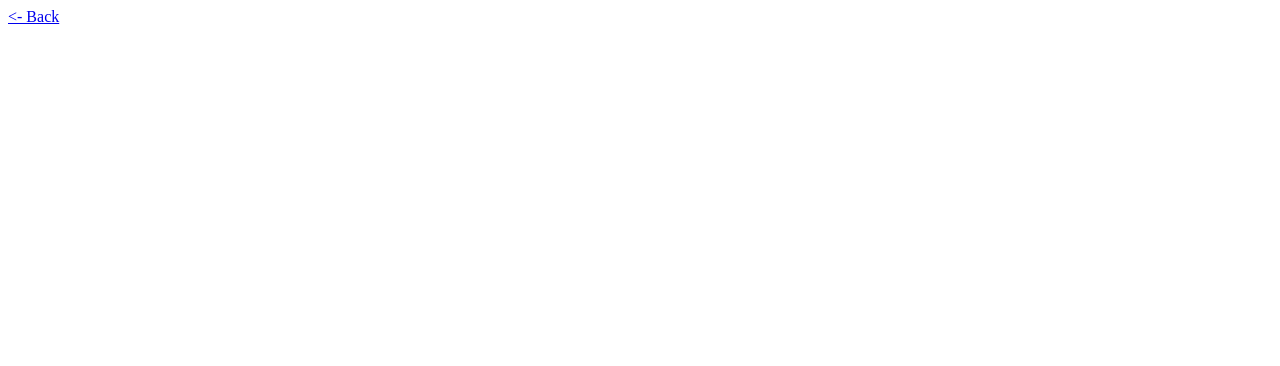
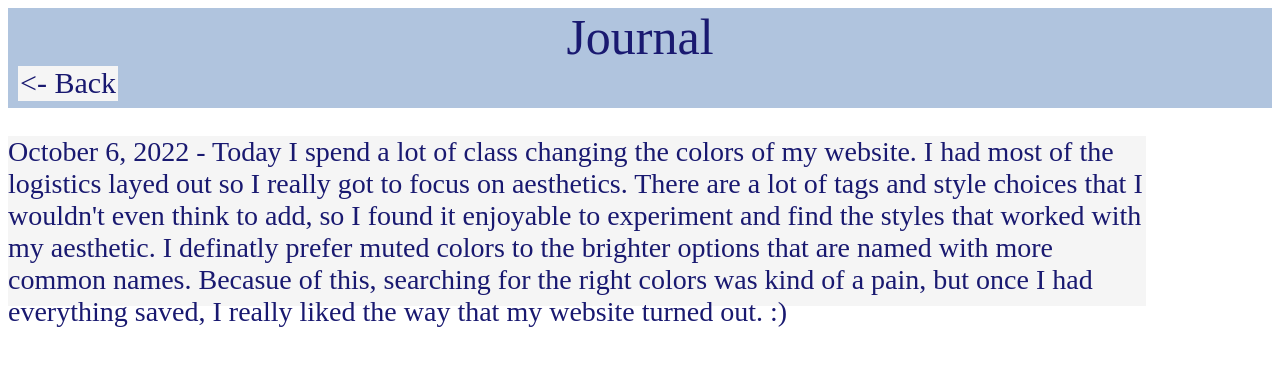
Before and after one commit to c25jk1/c25jk1.github.io, a plain HTML site: page journal.html in a window 1280 px wide. Drawn offline with Linux system fonts and the light colour scheme.

Commit message:
journal update

```diff
--- a/journal.html
+++ b/journal.html
@@ -2,10 +2,57 @@
 <html>
 <head>
 	<title></title>
+	<style type="text/css">
+		#menu{
+			width: 100%;
+			height: 100px;
+			background-color: lightsteelblue;
+			font-size: 50px;
+			color: midnightblue;
+			text-align: center;
+
+		}
+		.backbutton{
+			margin-left: 10px;
+			width:100px;
+			height: 35px;
+			background-color: whitesmoke;
+			color: midnightblue;
+			transition: 1.5s;
+			font-size: 30px;
+			text-align: center;
+		}
+		.backbutton:hover{
+			background-color: midnightblue;
+			color: whitesmoke;
+			transition: 1.5s;
+		}
+		a{text-decoration: none;
+
+		}
+		#writing1{
+			margin-top: 10px;
+			height: 170px;
+			width: 90%;
+			align-self: center;
+			background-color: whitesmoke;
+			color: midnightblue;
+			font-size: 28px;
+
+		}
+	</style>
 </head>
 <body>
+	<div id="menu"> Journal
+ 		<a href="index.html">
+ 			<div class="backbutton"><- Back</div>
+ 		</a>
 
-<a href="index.html"> <- Back </a>
+ 	</div>
+
+	<div id="writing1">
+		<p> October 6, 2022 - Today I spend a lot of class changing the colors of my website. I had most of the logistics layed out so I really got to focus on aesthetics. There are a lot of tags and style choices that I wouldn't even think to add, so I found it enjoyable to experiment and find the styles that worked with my aesthetic. I definatly prefer muted colors to the brighter options that are named with more common names. Becasue of this, searching for the right colors was kind of a pain, but once I had everything saved, I really liked the way that my website turned out. :) </p>
+	</div>
 
 </body>
 </html>
```
Also changed, not shown: aboutme.html (+29 -9 lines), code2.html (added, +30 -0 lines), index.html (+46 -4 lines), projects.html (+38 -1 lines), 1 other file.
